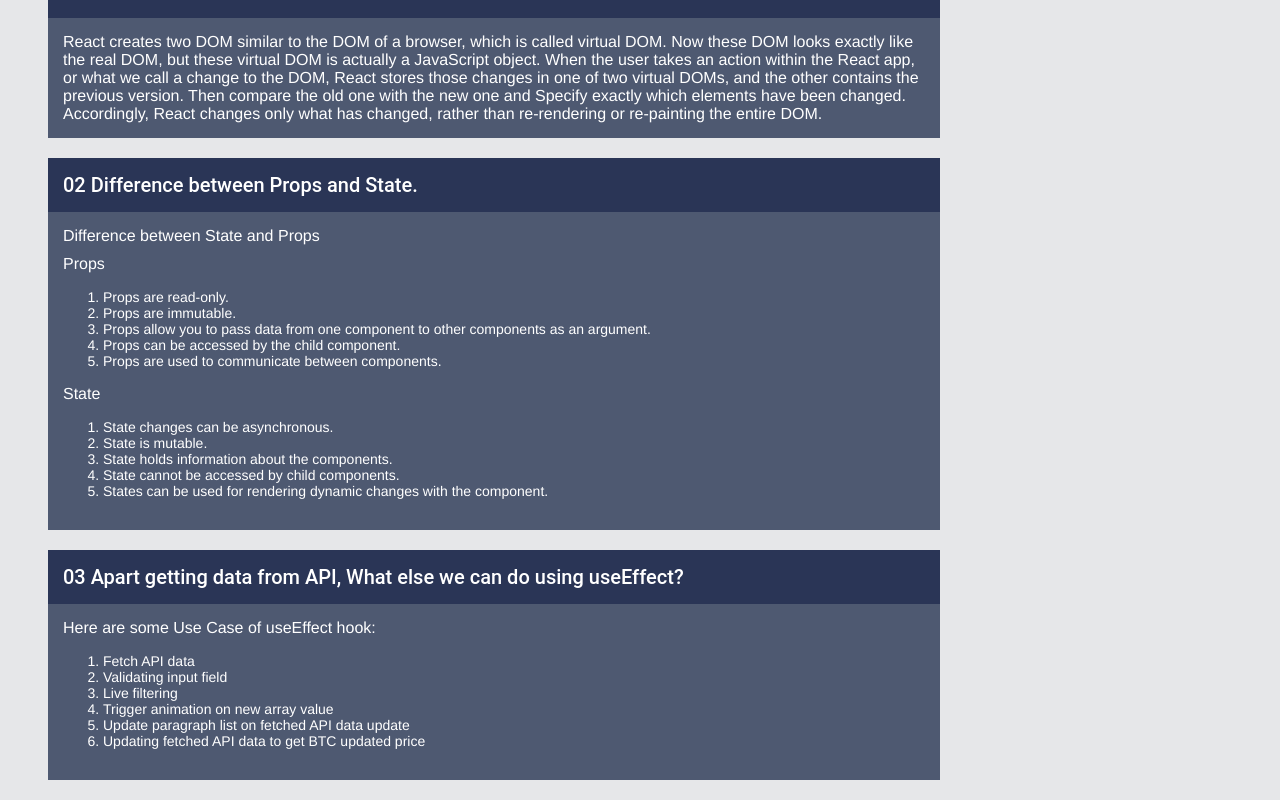
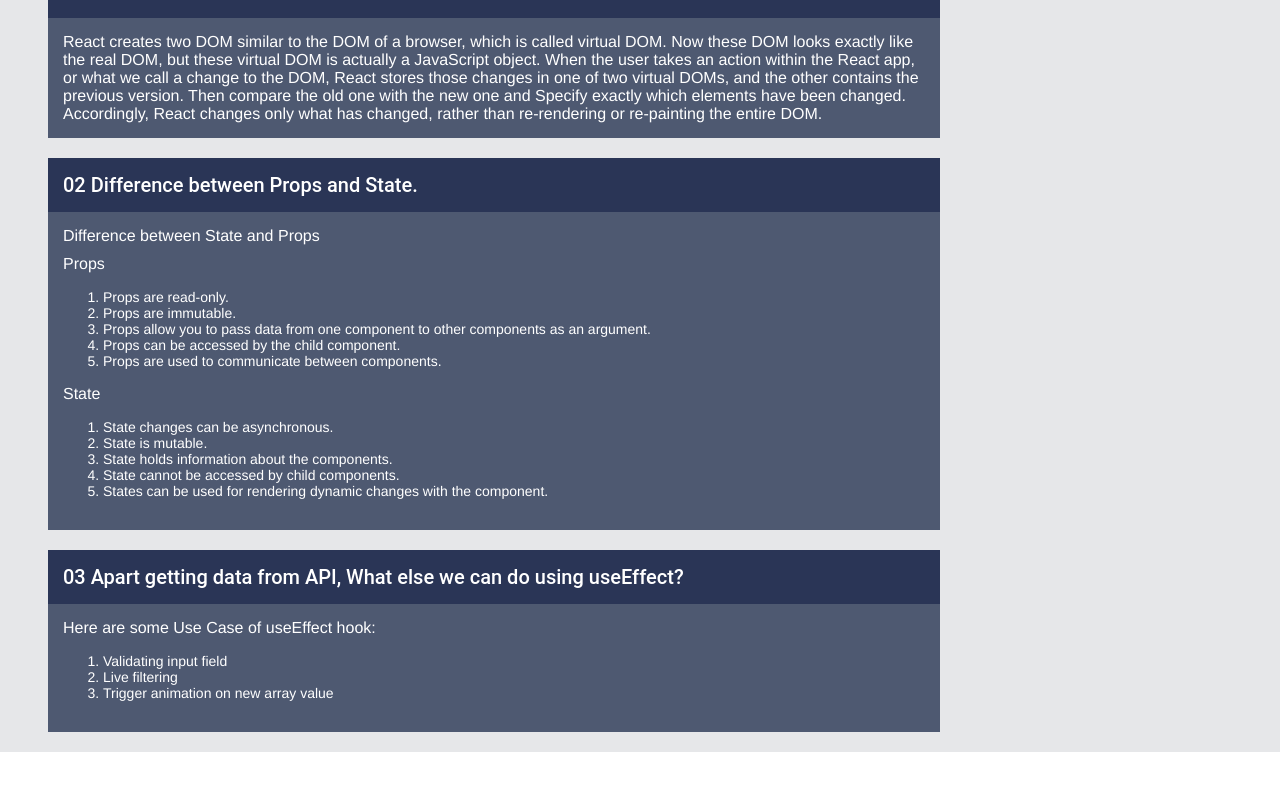
Before and after one commit to mirzanahid/fitness_gym, a React (Create React App) app: page / in a window 1280 px wide. Shown: the part 1448-2248 px from the top of the page. After the commit the page ends 2200 px from the top, so only its background shows below. Built offline with nearby package versions, Linux system fonts and the light colour scheme.

Commit message:
added favicon and rewrite question

```diff
--- a/src/components/Exdetails/Exdetails.js
+++ b/src/components/Exdetails/Exdetails.js
@@ -27,7 +27,6 @@
         draggable: true,
         progress: undefined,
         });
-    console.log('hello')
 }
     return (
         <div className='exercise-details'>
--- a/src/components/Questions/Questions.js
+++ b/src/components/Questions/Questions.js
@@ -46,13 +46,9 @@
                 <div className="question-ans">
                     <p>Here are some Use Case of useEffect hook:</p>
                     <ol>
-                        <li>Fetch API data</li>
                         <li>Validating input field</li>
                         <li>Live filtering</li>
                         <li>Trigger animation on new array value</li>
-                        <li>Update paragraph list on fetched API data update</li>
-                        <li>Updating fetched API data to get BTC updated price</li>
-
                     </ol>
                 </div>
             </div>
```
Also changed, not shown: 1 other file (tests, documents, lock files or other folders).
